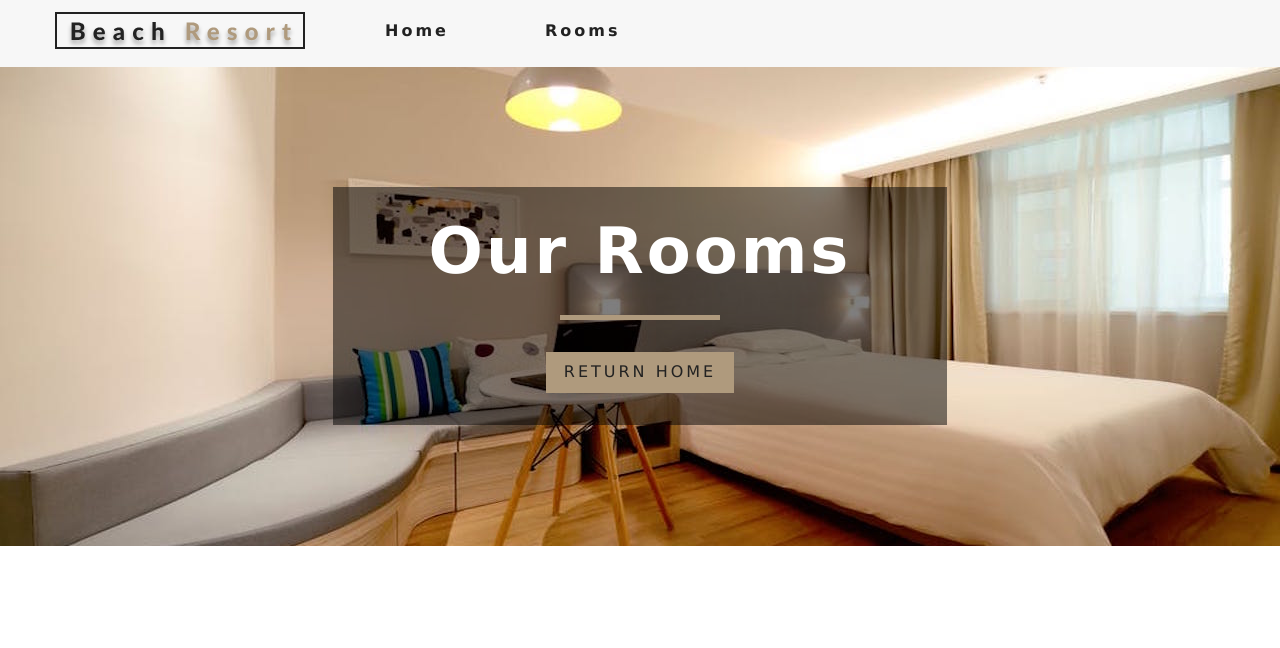
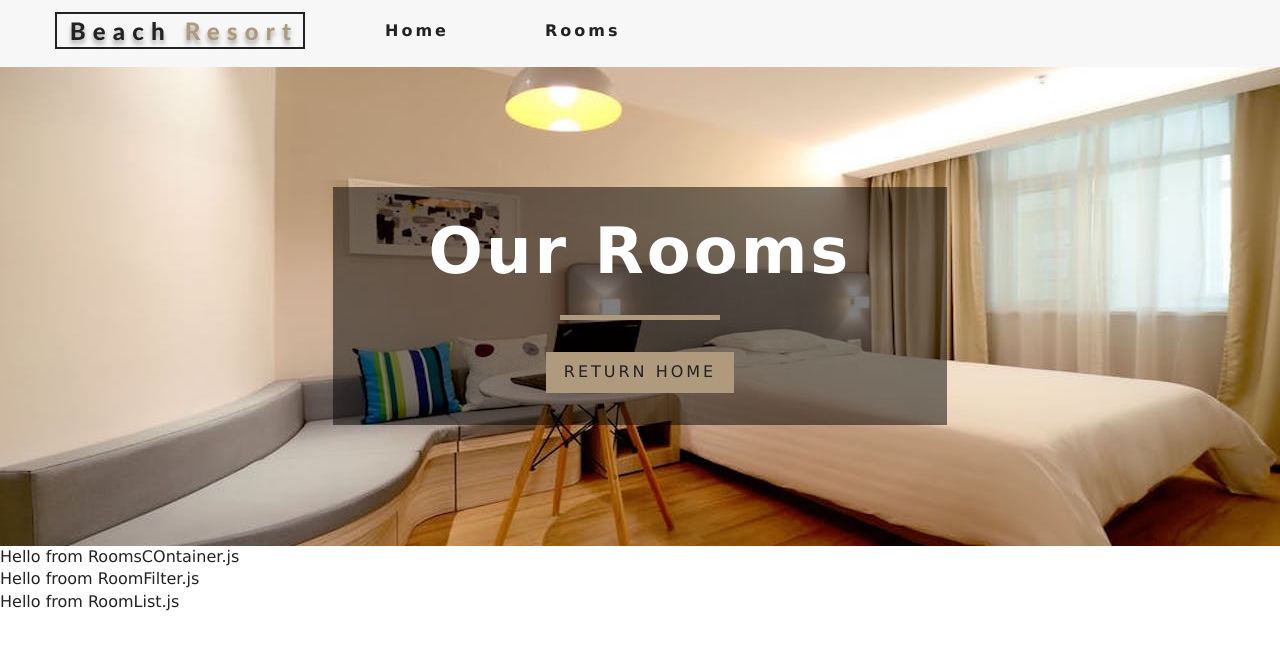
Before and after one commit to Sepp1324/Hotel-Reservation, a React (Create React App) app in the folder resort/: page /rooms in a window 1280 px wide. Shown: the top 648 px of the page. Built offline with nearby package versions, Linux system fonts and the light colour scheme.

Commit message:
Started RoomContainer

```diff
--- /dev/null
+++ b/resort/src/components/RoomContainer.js
@@ -0,0 +1,23 @@
+import React from 'react'
+import RoomFilter from './RoomFilter'
+import RoomList from './RoomList'
+import { RoomConsumer } from '../context'
+import Loading from './Loading'
+
+export default function RoomContainer() {
+    return (
+        <RoomConsumer>
+            {
+                (value) => {
+                    const { loading, sorted_rooms, rooms } = value;
+                    return (<div>
+                        Hello from RoomsCOntainer.js
+                        <RoomFilter rooms={rooms} />
+                        <RoomList />
+                    </div>
+                    );
+                }
+            }
+        </RoomConsumer>
+    );
+}
--- /dev/null
+++ b/resort/src/components/RoomFilter.js
@@ -0,0 +1,9 @@
+import React from 'react'
+
+export default function RoomFilter() {
+    return (
+        <div>
+            Hello froom RoomFilter.js
+        </div>
+    )
+}
--- /dev/null
+++ b/resort/src/components/RoomList.js
@@ -0,0 +1,9 @@
+import React from 'react'
+
+export default function RoomList() {
+    return (
+        <div>
+            Hello from RoomList.js
+        </div>
+    )
+}
--- a/resort/src/pages/Rooms.js
+++ b/resort/src/pages/Rooms.js
@@ -1,18 +1,20 @@
 import React from 'react'
-
 import Hero from '../components/Hero'
 import Banner from '../components/Banner'
-
-import {Link} from 'react-router-dom'
+import { Link } from 'react-router-dom'
+import RoomContainer from '../components/RoomContainer'
 
 const Rooms = () => {
-    return (
+  return (
+    <>
       <Hero hero="roomsHero">
         <Banner title="our rooms">
           <Link to="/" className="btn-primary">return home</Link>
         </Banner>
       </Hero>
-    );
+      <RoomContainer />
+    </>
+  );
 };
 
 export default Rooms;
```
